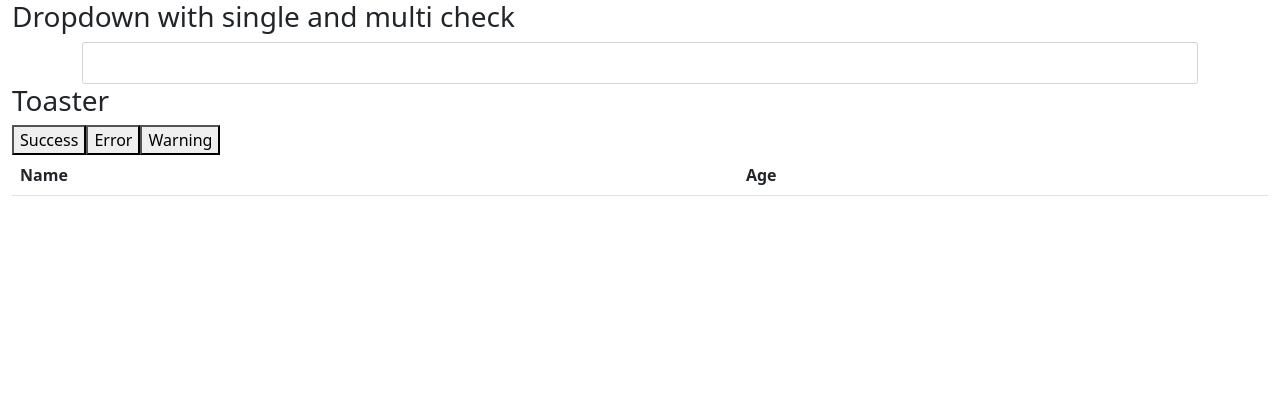
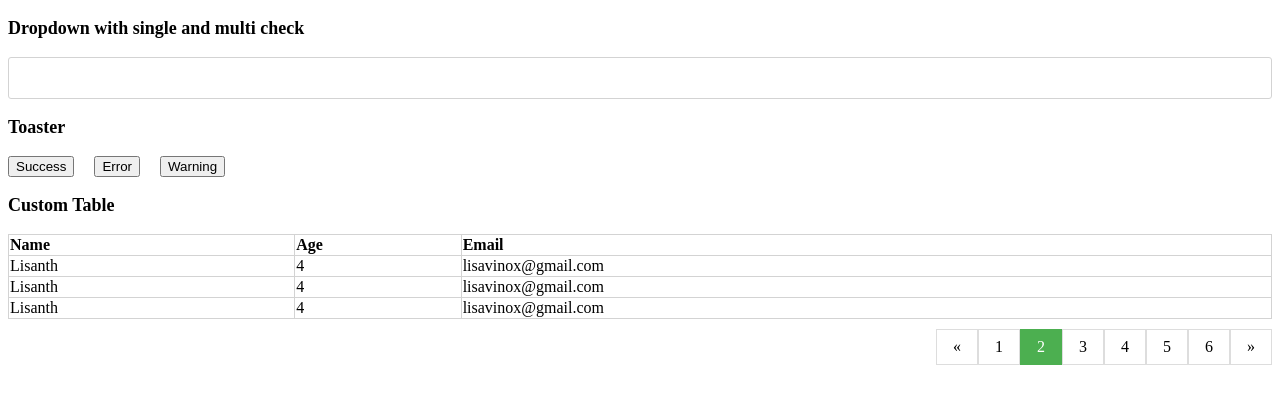
Before and after one commit to vinox59/resuable-component, an Angular app: page / in a window 1280 px wide. Shown: the top 404 px of the page. Built offline with nearby package versions, Linux system fonts and the light colour scheme.

Commit message:
6 files modified

```diff
--- a/src/app/app.component.html
+++ b/src/app/app.component.html
@@ -1,19 +1,30 @@
 <div class="container-fluid">
-
   <!-- custom Dropdown with multicheck and single check option -->
-  <h3>Dropdown with single and multi check</h3>
-  <app-custom-dropdown></app-custom-dropdown>
+  <div class="block custom-dropdown">
+    <h3>Dropdown with single and multi check</h3>
+    <app-custom-dropdown></app-custom-dropdown>
+  </div>
   <!-- custom dropdown end -->
 
   <!-- Toaster Component -->
-  <h3>Toaster</h3>
-  <app-toaster-container></app-toaster-container>
-  <button (click)="showSuccessToaster()">Success</button>
-  <button (click)="showErrorToaster()">Error</button>
-  <button (click)="showWarningToaster()">Warning</button>
+  <div class="block toaster">
+    <h3>Toaster</h3>
+    <app-toaster-container></app-toaster-container>
+    <button (click)="showSuccessToaster()" class="btn btn-success btn-sm">
+      Success
+    </button>
+    <button (click)="showErrorToaster()" class="btn btn-danger btn-sm">
+      Error
+    </button>
+    <button (click)="showWarningToaster()" class="btn btn-warning btn-sm">
+      Warning
+    </button>
+  </div>
   <!-- toaster end -->
 
   <!-- Table Component -->
-  <app-table [settings]="tableSetting" [data]="tableData"></app-table>
-
+  <div class="block custom-table">
+    <h3>Custom Table</h3>
+    <app-table [settings]="tableSetting" [data]="tableData"></app-table>
+  </div>
 </div>
--- a/src/app/app.component.scss
+++ b/src/app/app.component.scss
@@ -0,0 +1,13 @@
+.container-fluid {
+  h3 {
+    font-size: 18px;
+  }
+  .block {
+    margin-bottom: 10px;
+  }
+  .toaster {
+    button {
+      margin-right: 20px;
+    }
+  }
+}
--- a/src/app/app.component.ts
+++ b/src/app/app.component.ts
@@ -7,29 +7,63 @@ import { ITableSettings } from './table/table.interface';
   selector: 'app-root',
   templateUrl: './app.component.html',
   styleUrls: ['./app.component.scss'],
-  providers: [CountriesService]
+  providers: [CountriesService],
 })
 export class AppComponent {
   title = 'reusable-Compnent';
 
-  tableSetting: ITableSettings[] = [{
-    field:'name',
-    title: "Name"
-  }, {
-    field: 'age',
-    title: 'Age'
-  }]
+  tableSetting: ITableSettings[] = [
+    {
+      field: 'name',
+      title: 'Name',
+    },
+    {
+      field: 'age',
+      title: 'Age',
+    },
+    {
+      field: 'email',
+      title: 'Email',
+    },
+  ];
 
-  constructor(private toaster: ToasterService) {
-  }
+  tableData = [
+    {
+      name: 'Lisanth',
+      age: 4,
+      email: 'lisavinox@gmail.com',
+    },
+    {
+      name: 'Lisanth',
+      age: 4,
+      email: 'lisavinox@gmail.com',
+    },
+    {
+      name: 'Lisanth',
+      age: 4,
+      email: 'lisavinox@gmail.com',
+    },
+  ];
+
+  constructor(private toaster: ToasterService) {}
 
   showSuccessToaster() {
-    this.toaster.show('success', 'Well done!', 'This is a success alert', 10000);
+    this.toaster.show(
+      'success',
+      'Well done!',
+      'This is a success alert',
+      10000
+    );
   }
   showErrorToaster() {
     this.toaster.show('error', 'Sorry!', 'Please Try after sometime', 10000);
   }
   showWarningToaster() {
-    this.toaster.show('warning', 'Config!', 'Some Configuration is Missing', 10000);
+    this.toaster.show(
+      'warning',
+      'Config!',
+      'Some Configuration is Missing',
+      10000
+    );
   }
 }
--- a/src/app/table/table.component.html
+++ b/src/app/table/table.component.html
@@ -1,12 +1,24 @@
 <table class="table table-striped">
   <thead>
     <tr>
-            <th *ngFor="let column of settings">{{column.title}}</th>
+      <th *ngFor="let column of settings">{{ column.title }}</th>
     </tr>
   </thead>
   <tbody>
     <tr *ngFor="let list of data">
-            <td *ngFor="let column of settings">{{list[column.field]}}</td>
+      <td *ngFor="let column of settings">{{ list[column.field] }}</td>
     </tr>
   </tbody>
 </table>
+<div class="pagination-container">
+    <div class="pagination">
+      <a href="#">&laquo;</a>
+      <a href="#">1</a>
+      <a href="#" class="active">2</a>
+      <a href="#">3</a>
+      <a href="#">4</a>
+      <a href="#">5</a>
+      <a href="#">6</a>
+      <a href="#">&raquo;</a>
+    </div>
+</div>
--- a/src/app/table/table.component.scss
+++ b/src/app/table/table.component.scss
@@ -0,0 +1,47 @@
+.table {
+  border: 1px solid lightgrey;
+  width: 100%;
+  border-collapse: collapse;
+}
+.table th {
+  text-align: left;
+}
+.table tr {
+  border-bottom: 1px solid lightgrey;
+}
+
+.table td,
+.table th {
+  border-left: 1px solid lightgrey;
+}
+
+.pagination {
+  display: inline-block;
+}
+.pagination {
+  position: absolute;
+  right: 0;
+}
+.pagination a {
+  color: black;
+  float: left;
+  padding: 8px 16px;
+  text-decoration: none;
+  transition: background-color 0.3s;
+  border: 1px solid #ddd;
+}
+
+.pagination a.active {
+  background-color: #4caf50;
+  color: white;
+  border: 1px solid #4caf50;
+}
+
+.pagination a:hover:not(.active) {
+  background-color: #ddd;
+}
+
+.pagination-container {
+  padding: 10px 0;
+  position: relative;
+}
--- a/src/index.html
+++ b/src/index.html
@@ -1,12 +1,12 @@
-<!doctype html>
+<!DOCTYPE html>
 <html lang="en">
   <head>
-  <meta charset="utf-8">
+    <meta charset="utf-8" />
     <title>Dropdown</title>
-  <base href="/">
-  <meta name="viewport" content="width=device-width, initial-scale=1">
-  <link href="https://cdn.jsdelivr.net/npm/bootstrap@5.2.0/dist/css/bootstrap.min.css" rel="stylesheet" integrity="sha384-gH2yIJqKdNHPEq0n4Mqa/HGKIhSkIHeL5AyhkYV8i59U5AR6csBvApHHNl/vI1Bx" crossorigin="anonymous">
-  <link rel="icon" type="image/x-icon" href="favicon.ico">
+    <base href="/" />
+    <meta name="viewport" content="width=device-width, initial-scale=1" />
+    <!-- <link href="https://cdn.jsdelivr.net/npm/bootstrap@5.2.0/dist/css/bootstrap.min.css" rel="stylesheet" integrity="sha384-gH2yIJqKdNHPEq0n4Mqa/HGKIhSkIHeL5AyhkYV8i59U5AR6csBvApHHNl/vI1Bx" crossorigin="anonymous"> -->
+    <link rel="icon" type="image/x-icon" href="favicon.ico" />
   </head>
   <body>
     <app-root></app-root>
```
Lines whose indentation alone changed are shown as unchanged.
